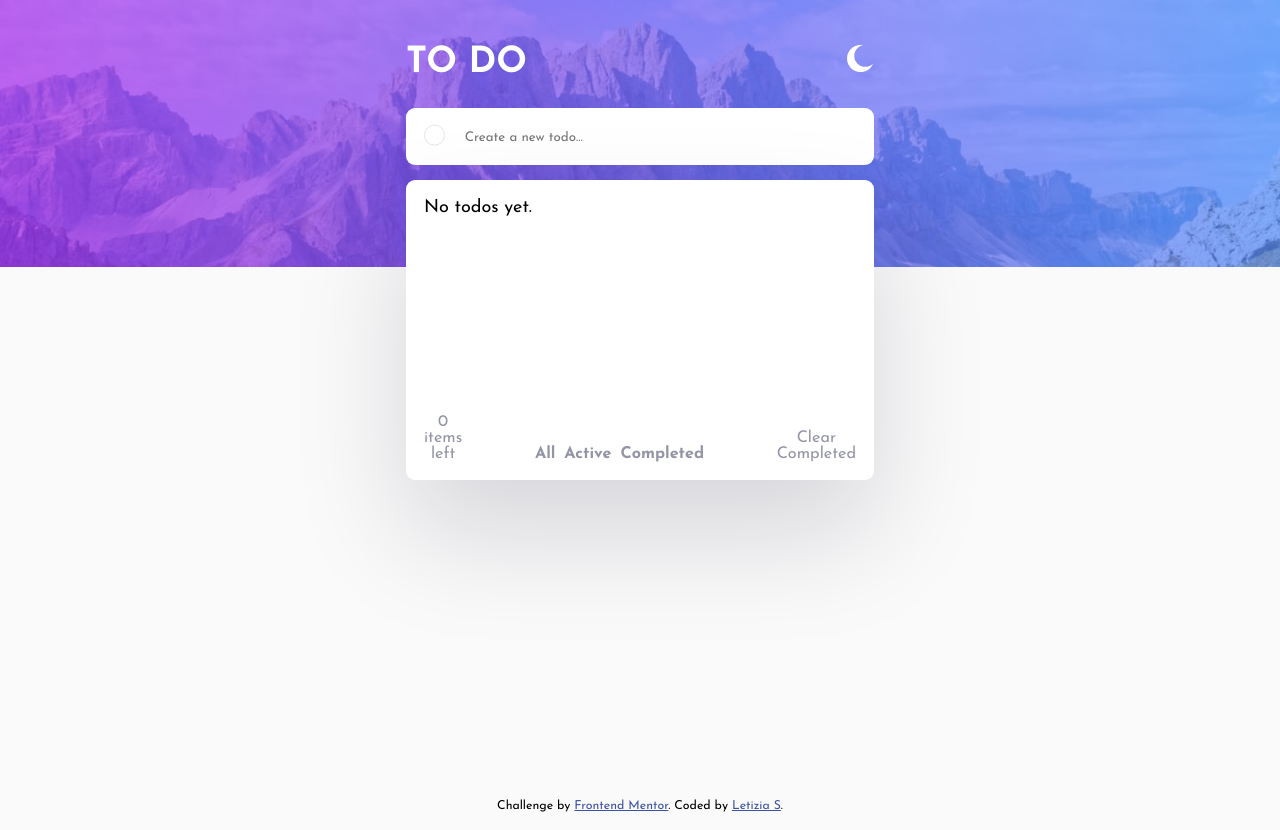
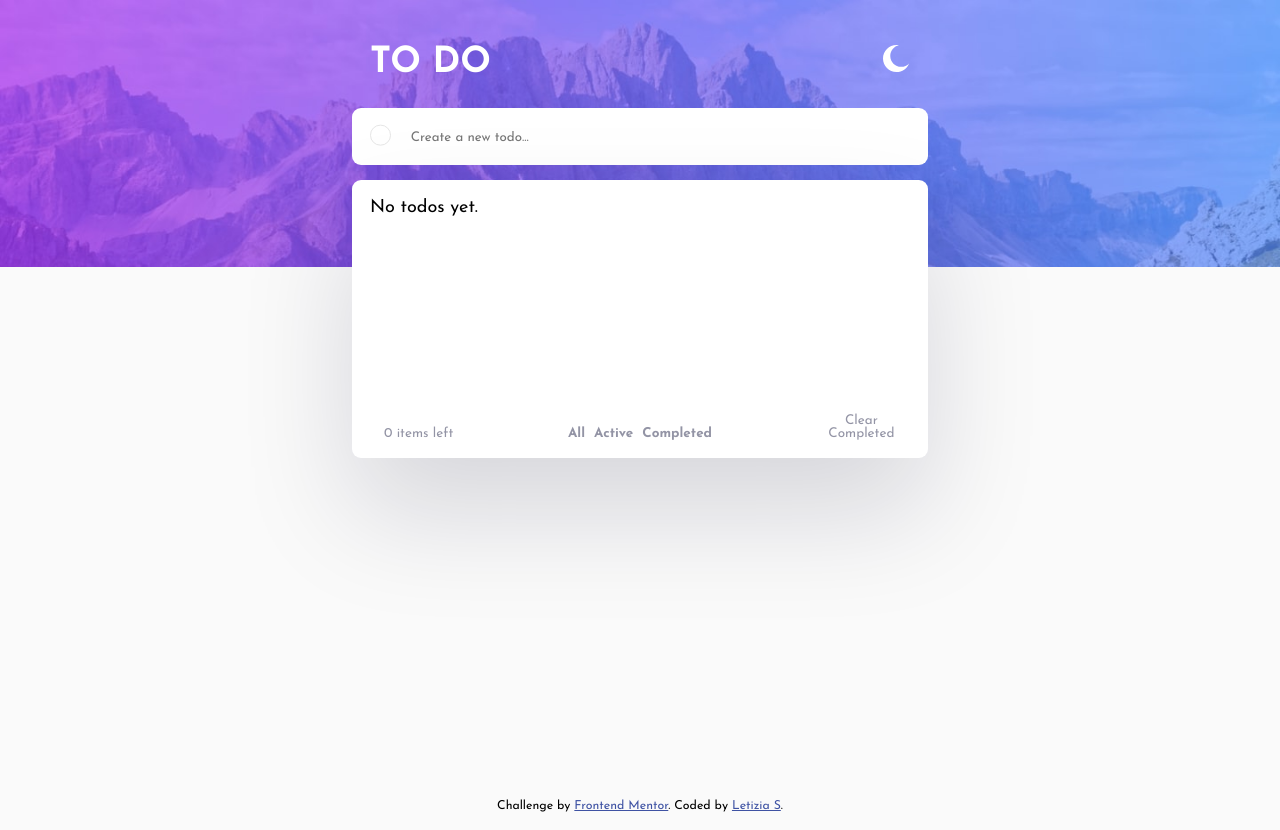
Before and after one commit to letizia-sorrentino/todo-app, a React (Vite) app: page / in a window 1280 px wide. Built offline with nearby package versions, Linux system fonts and the light colour scheme.

Commit message:
updated styles

```diff
--- a/src/styles/AddTodoForm.css
+++ b/src/styles/AddTodoForm.css
@@ -61,6 +61,6 @@ input::placeholder {
 @media (min-width:600px) {
 
     .todoFormContainer {
-        max-width: 24rem;
+        max-width: 30rem;
     }
 }
--- a/src/styles/App.css
+++ b/src/styles/App.css
@@ -62,7 +62,7 @@ button {
 /* Tablet */
 @media (min-width:600px) {
   .todoContainer {
-    max-width: 24rem;
+    max-width: 30rem;
   }
 }
 
--- a/src/styles/FilterButtons.css
+++ b/src/styles/FilterButtons.css
@@ -43,6 +43,13 @@
         padding: 0;
         border-radius: inherit;
         margin-top: 0;
-        max-width: 24rem;
+        width: 55vw;
     }
 }
+
+
+@media (min-width: 960px) {
+    .todosMenu {
+        width: 40vw;
+    }
+}
--- a/src/styles/Header.css
+++ b/src/styles/Header.css
@@ -35,7 +35,7 @@
   }
 
   .headerContainer {
-    max-width: 24rem;
+    max-width: 30rem;
   }
 }
 
@@ -44,10 +44,6 @@
     display: none;
   }
 
-  .headerContainer {
-    max-width: 26rem;
-  }
-
   .headerImageDesktop {
     display: block;
     width: 100%;
--- a/src/styles/TodosCounter.css
+++ b/src/styles/TodosCounter.css
@@ -4,12 +4,13 @@
     justify-content: space-between;
     align-items: center;
     color: hsl(236, 9%, 61%);
-    font-size: 0.9rem;
+    font-size: 0.75rem;
     padding: 1rem 0;
 }
 
 .clearButton:hover {
     cursor: pointer;
+
 }
 
 /* Light theme colours */
@@ -27,4 +28,9 @@
     .todosCounter {
         align-items: flex-end;
     }
+
+    .counter,
+    .clearButton {
+        width: 8rem;
+    }
 }
--- a/src/styles/TodosList.css
+++ b/src/styles/TodosList.css
@@ -89,11 +89,11 @@ label {
 @media (min-width:600px) {
 
     .todoContainer {
-        max-width: 24rem;
+        max-width: 30rem;
     }
 
     .todoList {
-        max-width: 24rem;
+        max-width: 30rem;
     }
 
     .emptyTodos {
```
Also changed, not shown: 1 other file (tests, documents, lock files or other folders).
